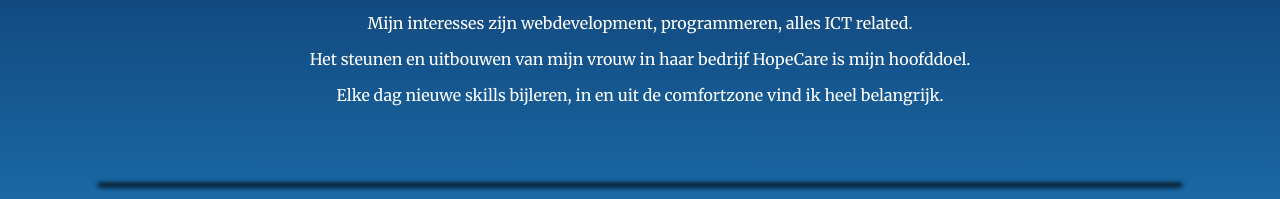
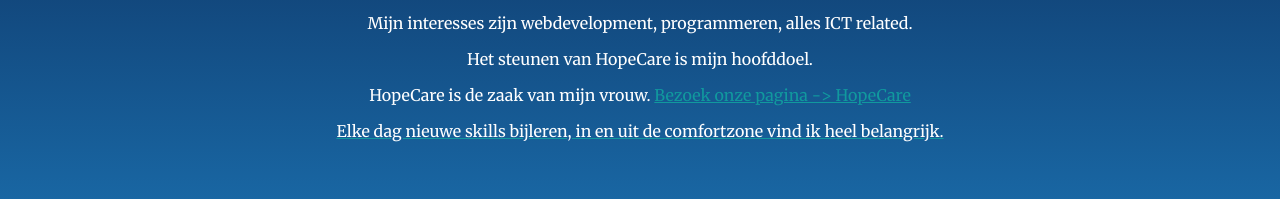
Before and after one commit to Denisiuso/Personalwebsitecss, a plain HTML site: page index.html in a window 1280 px wide. Shown: the part 482-681 px from the top of the page. Drawn offline with Linux system fonts and the light colour scheme.

Commit message:
Update index.html

```diff
--- a/index.html
+++ b/index.html
@@ -21,7 +21,8 @@
         <h3>Dennis De Weerdt.</h3>
         <p>Ik ben fiere vader van Eden en Vinz en partner van Debby Ghys.</p>
         <p>Mijn interesses zijn webdevelopment, programmeren, alles ICT related.</p>
-        <p>Het steunen en uitbouwen van mijn vrouw in haar bedrijf HopeCare is mijn hoofddoel.</p>
+        <p>Het steunen van HopeCare is mijn hoofddoel.</p>
+        <p>HopeCare is de zaak van mijn vrouw. <a href="https://www.facebook/HopeCareBegeleiding">Bezoek onze pagina -> HopeCare</p>
         <p style="margin-bottom: 80px;" >Elke dag nieuwe skills bijleren, in en uit de comfortzone vind ik heel belangrijk.</p>
       </div>
   </div>
```
